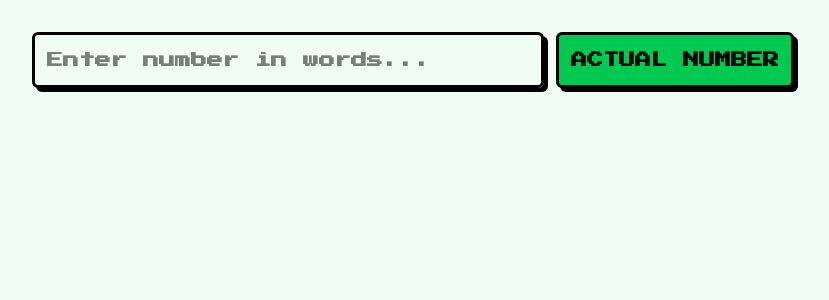
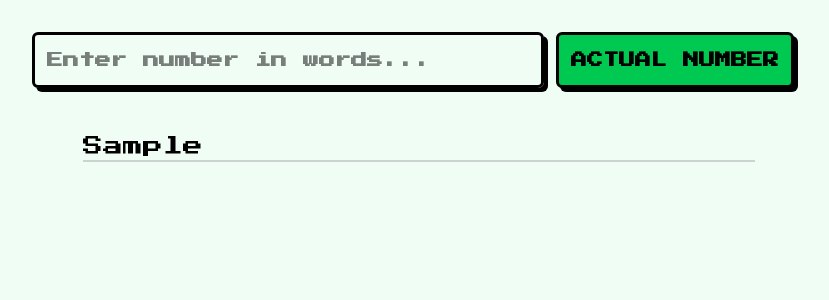
Before and after one commit to gaurav1-9/wordToNumber, a React (Vite) app in the folder client/: page / in a window 1280 px wide. Both pictures are taken after typing "Sample" into the empty fields and a click on the button "ACTUAL NUMBER". Shown: the top 300 px of the page, without its empty margins (221-1050 px from the left). Built offline with nearby package versions, Linux system fonts and the light colour scheme; no server answers.

Commit message:
numbers showing in a list

```diff
--- a/client/package.json
+++ b/client/package.json
@@ -11,6 +11,7 @@
   },
   "dependencies": {
     "@tailwindcss/vite": "^4.1.3",
+    "axios": "^1.8.4",
     "react": "^19.0.0",
     "react-dom": "^19.0.0",
     "tailwindcss": "^4.1.3"
--- a/client/src/App.jsx
+++ b/client/src/App.jsx
@@ -1,26 +1,58 @@
-import React, { useRef } from 'react'
+import React, { useRef, useState } from 'react'
+import axios from 'axios';
 import Buttons from './components/Buttons'
 
 const App = () => {
   const inpRef = useRef(null);
+  const [numList, setNumList] = useState([])
 
-  function convertToNum() {
+  async function getNum(url) {
+    try {
+      const data = await axios.get(url);
+      return data.data.output
+    } catch (error) {
+      console.log("Server not running")
+    }
+  }
+
+  async function convertToNum() {
     const subInp = inpRef.current.value;
-    if(subInp !== '') console.log(subInp)
-    inpRef.current.value = ''
+    const getNumURL = `http://localhost:3000/wordToNum?inp=${subInp.replaceAll(' ', '%20')}`;
+
+    if (subInp !== '') {
+      const output = await getNum(getNumURL);
+      const inp = { input: subInp, output: output };
+
+      setNumList((prevList) => ([...prevList, inp]));
+    }
+
+    inpRef.current.value = '';
   }
 
   return (
-    <div className='w-full h-screen bg-green-50 flex justify-center'>
+    <div className='h-screen bg-green-50 flex items-center flex-col'>
+      <div className='w-full flex justify-center'>
         <form onSubmit={(e) => e.preventDefault()}>
           <input
             type="text"
             placeholder="Enter number in words..."
             className="w-lg p-3 h-14 my-8 border-3 rounded-md border-black text-black font-bold outline-none focus:outline-none hover:scale-[1.01] focus:scale-[1.01] cursor-pointer"
-          ref = {inpRef}
+            ref={inpRef}
           />
           <Buttons bgColor='bg-green-500' btnText='Actual NUmber' buttonCallback={convertToNum} />
         </form>
+      </div>
+      <div className="w-2xl text-xl font-medium h-100 overflow-y-scroll overflow-x-hidden mt-3">
+        {numList.map((item, index) => (
+          <div className='mb-4 pr-2'>
+            <p key={index} className='flex'>
+              <span className='w-2xl'>{item.input}</span>
+              <span className=''>{item.output}</span>
+            </p>
+            <div className='w-2xl overflow-clip bg-zinc-500/30 h-0.5'></div>
+          </div>
+        ))}
+      </div>
     </div>
   )
 }
--- a/client/src/index.css
+++ b/client/src/index.css
@@ -22,3 +22,19 @@ button:hover{
     background-color: green;
     color: antiquewhite;
 }
+
+::-webkit-scrollbar {
+    width: 15px;
+}
+
+::-webkit-scrollbar-track {
+    background: #f0fdf4;
+    border-radius: 20px;
+}
+
+::-webkit-scrollbar-thumb {
+    background-color: #00c951;
+    border-radius: 20px;
+    border: 2px solid black;
+    box-shadow: 2px 2px 0 black;
+}
```
Also changed, not shown: 1 other file (tests, documents, lock files or other folders). Lines whose indentation alone changed are shown as unchanged.
